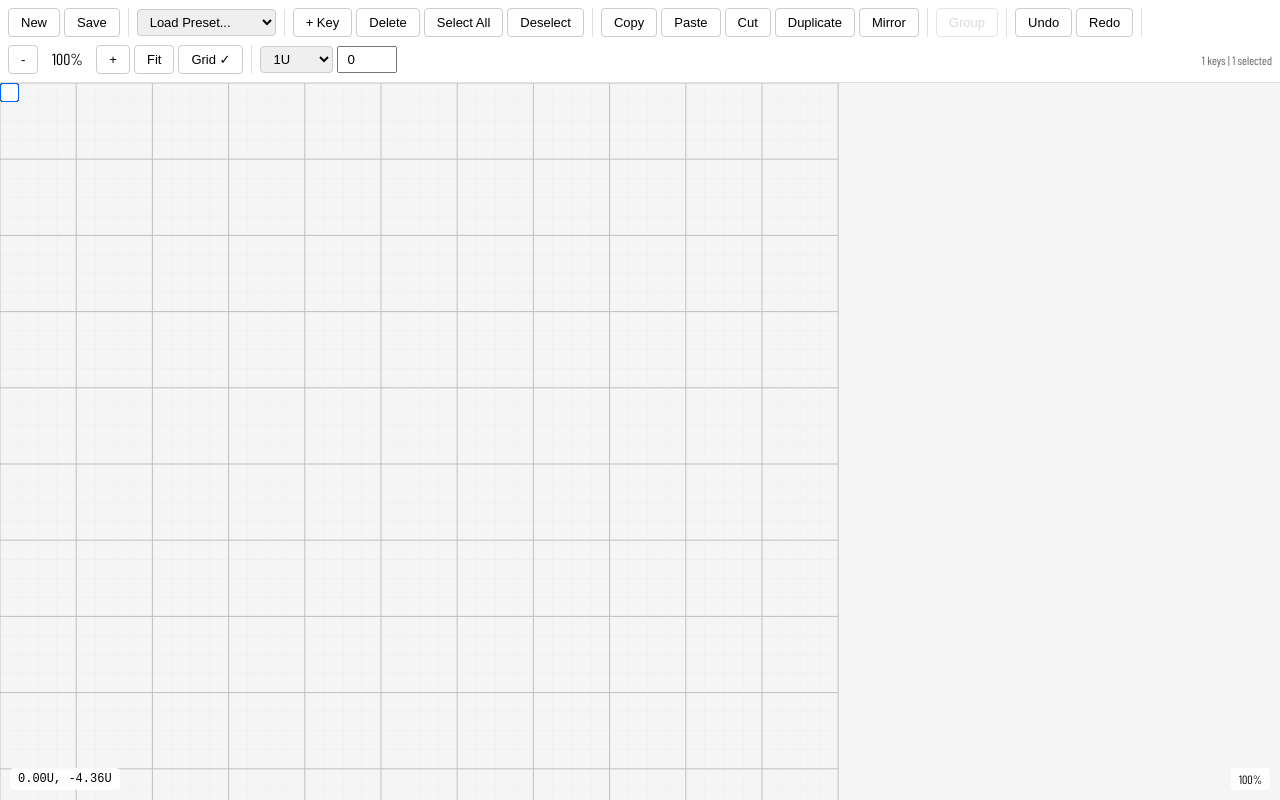
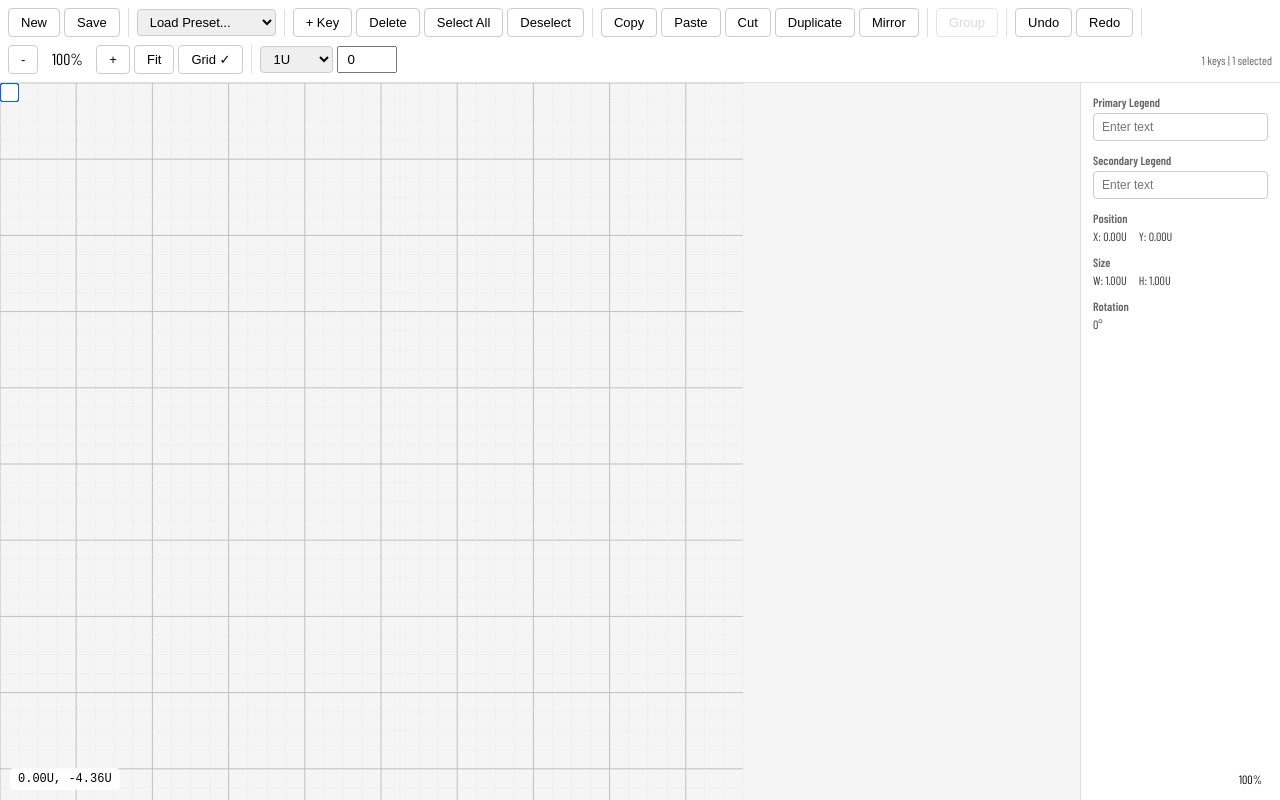
Before and after one commit to thekingofspain/kanata-editor, a React (Vite) app: page / in a window 1280 px wide. Both pictures are taken after a click on the button "+ Key". Built offline with nearby package versions, Linux system fonts and the light colour scheme.

Commit message:
feat: add properties panel for key editing
- PropertiesPanel shows when single key selected
- Edit primary/secondary legend in panel
- Display position, size, rotation info
- Sidebar layout next to canvas

```diff
--- a/src/App.tsx
+++ b/src/App.tsx
@@ -1,12 +1,16 @@
 import { Canvas } from './components/Canvas';
 import { Toolbar } from './components/Toolbar';
+import { PropertiesPanel } from './components/PropertiesPanel';
 
 function App() {
   return (
     <div className="app" style={{ display: 'flex', flexDirection: 'column', width: '100%', height: '100%' }}>
       <Toolbar />
-      <div style={{ flex: 1, overflow: 'hidden', minHeight: 0 }}>
-        <Canvas />
+      <div style={{ flex: 1, display: 'flex', overflow: 'hidden', minHeight: 0 }}>
+        <div style={{ flex: 1, minWidth: 0 }}>
+          <Canvas />
+        </div>
+        <PropertiesPanel />
       </div>
     </div>
   );
--- /dev/null
+++ b/src/components/PropertiesPanel.tsx
@@ -0,0 +1,90 @@
+import { useEditorStore } from '../store';
+
+export const PropertiesPanel: React.FC = () => {
+  const { selection, layout, updateKey } = useEditorStore();
+
+  const selectedKeys = [...selection.keys];
+  const selectedKey = selectedKeys.length === 1
+    ? layout.keys.find(k => k.id === selectedKeys[0])
+    : null;
+
+  if (selectedKeys.length === 0) {
+    return (
+      <div className="properties-panel">
+        <div className="panel-empty">No key selected</div>
+      </div>
+    );
+  }
+
+  if (selectedKeys.length > 1) {
+    return (
+      <div className="properties-panel">
+        <div className="panel-info">{selectedKeys.length} keys selected</div>
+      </div>
+    );
+  }
+
+  if (!selectedKey) {
+    return (
+      <div className="properties-panel">
+        <div className="panel-empty">Key not found</div>
+      </div>
+    );
+  }
+
+  const handleLegendChange = (field: 'primary' | 'secondary', value: string) => {
+    updateKey(selectedKey.id, {
+      legend: {
+        ...selectedKey.legend,
+        [field]: value
+      }
+    });
+  };
+
+  return (
+    <div className="properties-panel">
+      <div className="panel-section">
+        <label>Primary Legend</label>
+        <input
+          type="text"
+          value={selectedKey.legend.primary || ''}
+          onChange={(e) => handleLegendChange('primary', e.target.value)}
+          placeholder="Enter text"
+        />
+      </div>
+
+      <div className="panel-section">
+        <label>Secondary Legend</label>
+        <input
+          type="text"
+          value={selectedKey.legend.secondary || ''}
+          onChange={(e) => handleLegendChange('secondary', e.target.value)}
+          placeholder="Enter text"
+        />
+      </div>
+
+      <div className="panel-section">
+        <label>Position</label>
+        <div className="panel-row">
+          <span>X: {selectedKey.x.toFixed(2)}U</span>
+          <span>Y: {selectedKey.y.toFixed(2)}U</span>
+        </div>
+      </div>
+
+      <div className="panel-section">
+        <label>Size</label>
+        <div className="panel-row">
+          <span>W: {selectedKey.width.toFixed(2)}U</span>
+          <span>H: {selectedKey.height.toFixed(2)}U</span>
+        </div>
+      </div>
+
+      <div className="panel-section">
+        <label>Rotation</label>
+        <div className="panel-row">
+          <span>{selectedKey.rotation}°</span>
+        </div>
+      </div>
+    </div>
+  );
+};
--- a/src/index.css
+++ b/src/index.css
@@ -89,3 +89,44 @@ select {
   font-size: 12px;
   font-family: monospace;
 }
+
+.properties-panel {
+  width: 200px;
+  background: #fff;
+  border-left: 1px solid #e0e0e0;
+  padding: 12px;
+  font-size: 12px;
+  display: flex;
+  flex-direction: column;
+  gap: 12px;
+}
+
+.panel-section {
+  display: flex;
+  flex-direction: column;
+  gap: 4px;
+}
+
+.panel-section label {
+  font-weight: 600;
+  color: #666;
+}
+
+.panel-section input {
+  padding: 6px 8px;
+  border: 1px solid #ccc;
+  border-radius: 4px;
+  font-size: 12px;
+}
+
+.panel-row {
+  display: flex;
+  gap: 12px;
+  color: #333;
+}
+
+.panel-empty, .panel-info {
+  color: #888;
+  text-align: center;
+  padding: 20px 0;
+}
```
